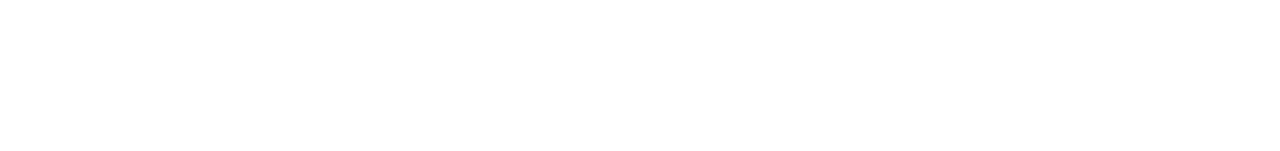
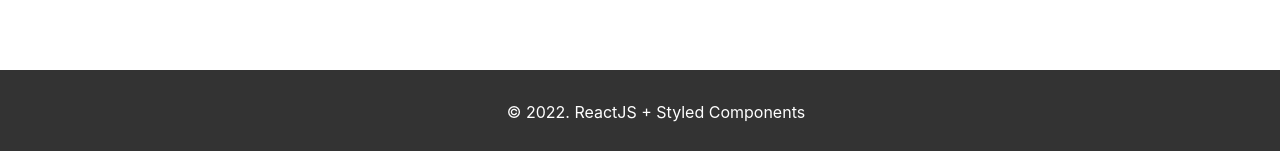
Before and after one commit to PingHuskar/ReactJS-Styled-Components, a React (Vite) app: page /blog in a window 1280 px wide. Shown: the part 646-797 px from the top of the page. Built offline with nearby package versions, Linux system fonts and the light colour scheme; no server answers.

Commit message:
Create Footer Component

```diff
--- a/src/App.jsx
+++ b/src/App.jsx
@@ -6,6 +6,7 @@
 import Home from './pages/Home'
 import About from './pages/About'
 import Blog from './pages/Blog'
+import Footer from './components/Footer'
 function App() {
 
   return (
@@ -17,6 +18,7 @@
         <Route path="/about" element={<About />} />
         <Route path="/blog" element={<Blog />} />
       </Routes>
+      <Footer />
     </>
   )
 }
--- /dev/null
+++ b/src/components/Footer.jsx
@@ -0,0 +1,11 @@
+import { FooterCon } from '../styles/styledElements'
+
+function Footer() {
+  return (
+    <FooterCon>
+        <p>&copy; 2022. ReactJS + Styled Components</p>
+    </FooterCon>
+  )
+}
+
+export default Footer
--- a/src/styles/styledElements.jsx
+++ b/src/styles/styledElements.jsx
@@ -51,3 +51,13 @@
         color: #000;
     }
 `
+
+export const FooterCon = styled.footer`
+  background-color: #333;
+  color: #fff;
+  padding: 1rem;
+  text-align: center;
+  width: 100%;
+  position: fixed;
+  bottom: 0;
+`
```
